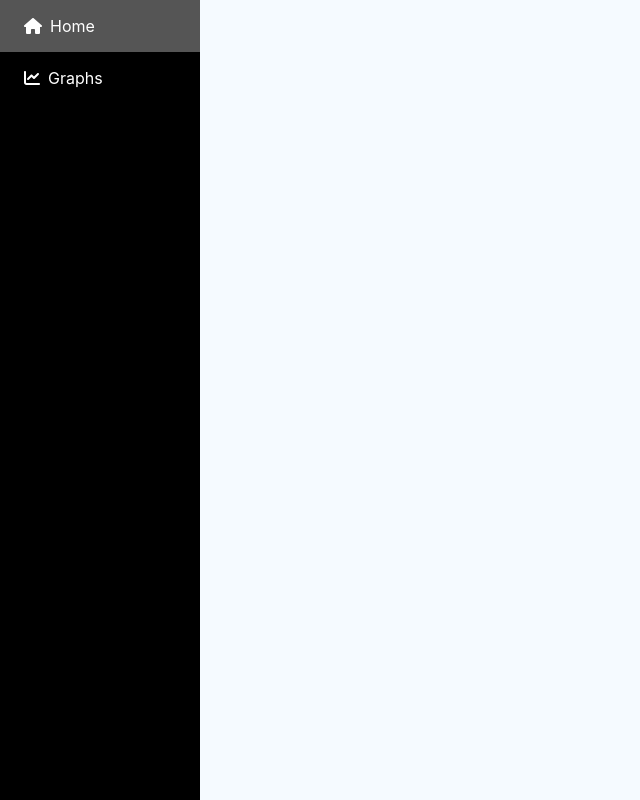
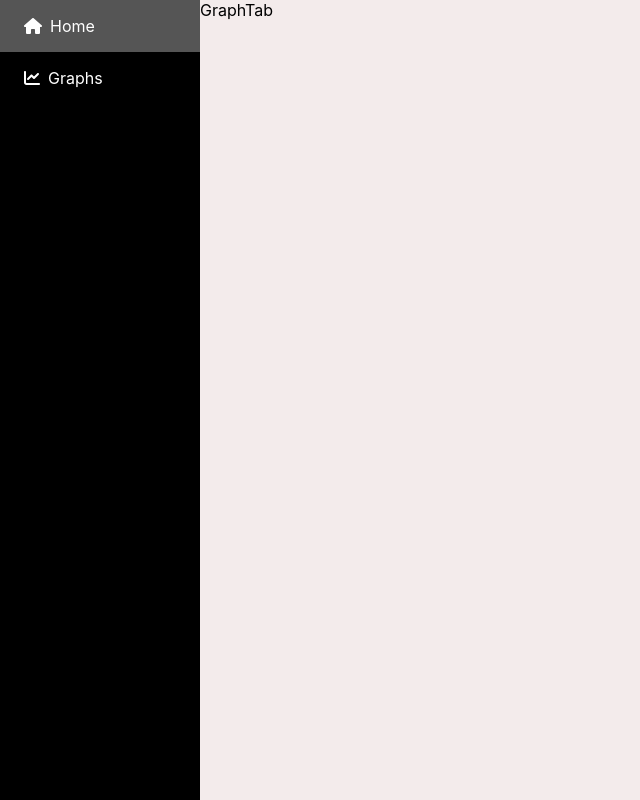
Before and after one commit to datasapiens/expense-app, a React (Create React App) app in the folder expense-app/: page /graphs in a window 1280 px wide. Shown: the whole page, without its empty margins (0-640 px from the left). Built offline with nearby package versions, Linux system fonts and the light colour scheme.

Commit message:
refactor: add graph page

```diff
--- /dev/null
+++ b/expense-app/src/components/Tabs/GraphTab.tsx
@@ -0,0 +1,9 @@
+import React from 'react'
+
+function GraphTab() {
+  return (
+    <div>GraphTab</div>
+  )
+}
+
+export default GraphTab
--- a/expense-app/src/pages/graphs/Graphs.tsx
+++ b/expense-app/src/pages/graphs/Graphs.tsx
@@ -1,9 +1,14 @@
 import React from 'react'
+import GraphTab from '../../components/Tabs/GraphTab'
 
 const Graphs = () => {
   return (
-    <div>Graphs</div>
-  )
+    <div className='page-wrapper'>
+    <div className="wrapper">
+        <GraphTab/>
+    </div>
+</div>
+)
 }
 
 export default Graphs
--- a/expense-app/src/pages/home/Home.scss
+++ b/expense-app/src/pages/home/Home.scss
@@ -1,10 +1,6 @@
 @import './../../styles/index.scss';
 
-.home {
-    margin-left: 200px;
-    background: rgb(243, 235, 235);
-    height: 100vh;
-}
+
 .wrapper {
     position: relative;
     display: block;
--- a/expense-app/src/pages/home/Home.tsx
+++ b/expense-app/src/pages/home/Home.tsx
@@ -1,10 +1,10 @@
 import React from 'react'
-import HomeTab from '../../components/HomeTab/HomeTab';
+import HomeTab from '../../components/Tabs/HomeTab';
 import './Home.scss';
 
 const Home = () => {
   return (
-    <div className='home'>
+    <div className='page-wrapper'>
         <div className="wrapper">
             <HomeTab/>
         </div>
--- a/expense-app/src/styles/index.scss
+++ b/expense-app/src/styles/index.scss
@@ -12,3 +12,9 @@ code {
   font-family: source-code-pro, Menlo, Monaco, Consolas, 'Courier New',
     monospace;
 }
+
+.page-wrapper {
+  margin-left: 200px;
+  background: rgb(243, 235, 235);
+  height: 100vh;
+}
```
Also changed, not shown: expense-app/src/components/Tabs/HomeTab.tsx (renamed from expense-app/src/components/HomeTab/HomeTab.tsx), expense-app/src/components/Tabs/tab.scss (renamed from expense-app/src/components/HomeTab/tab.scss).
